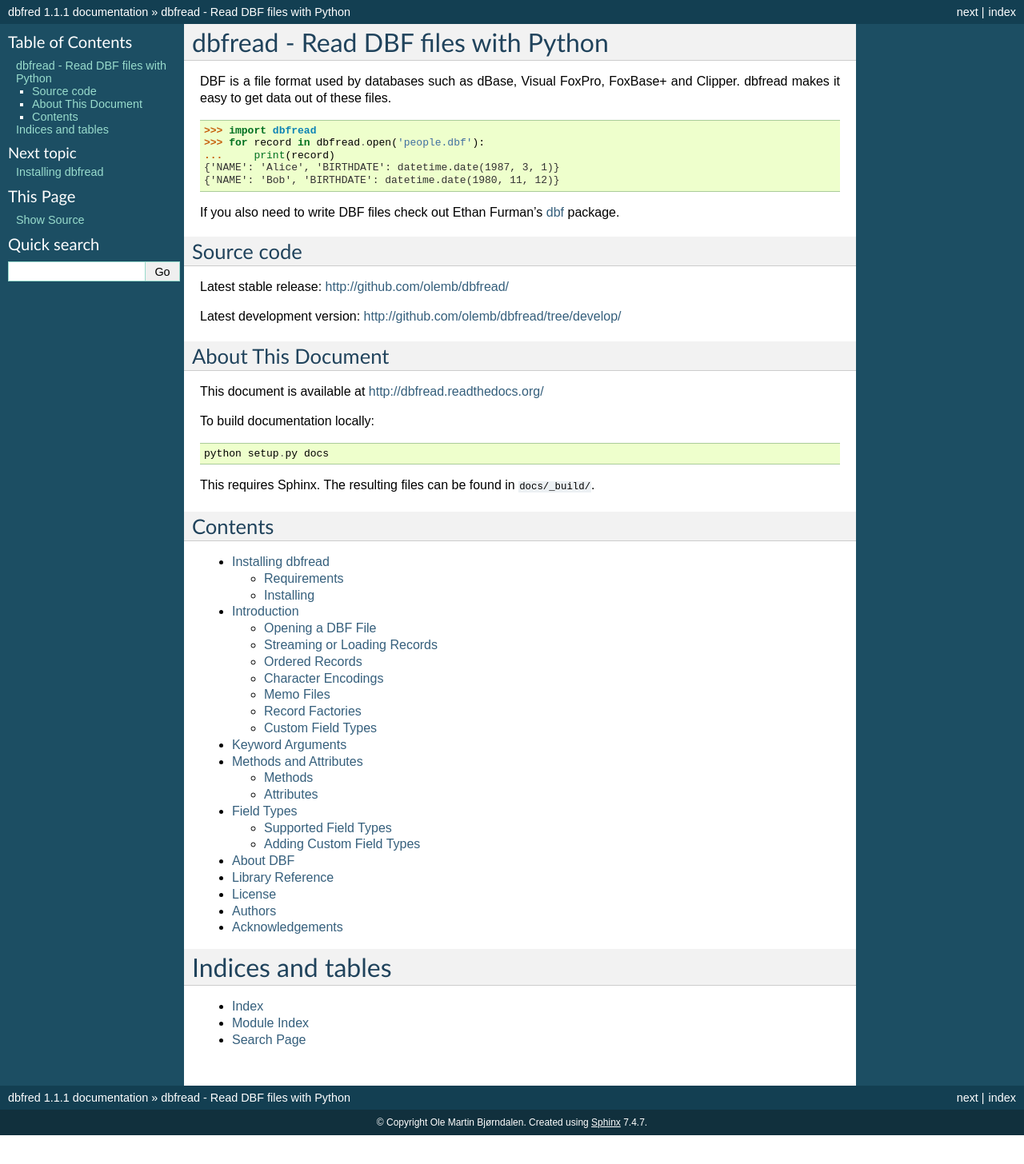
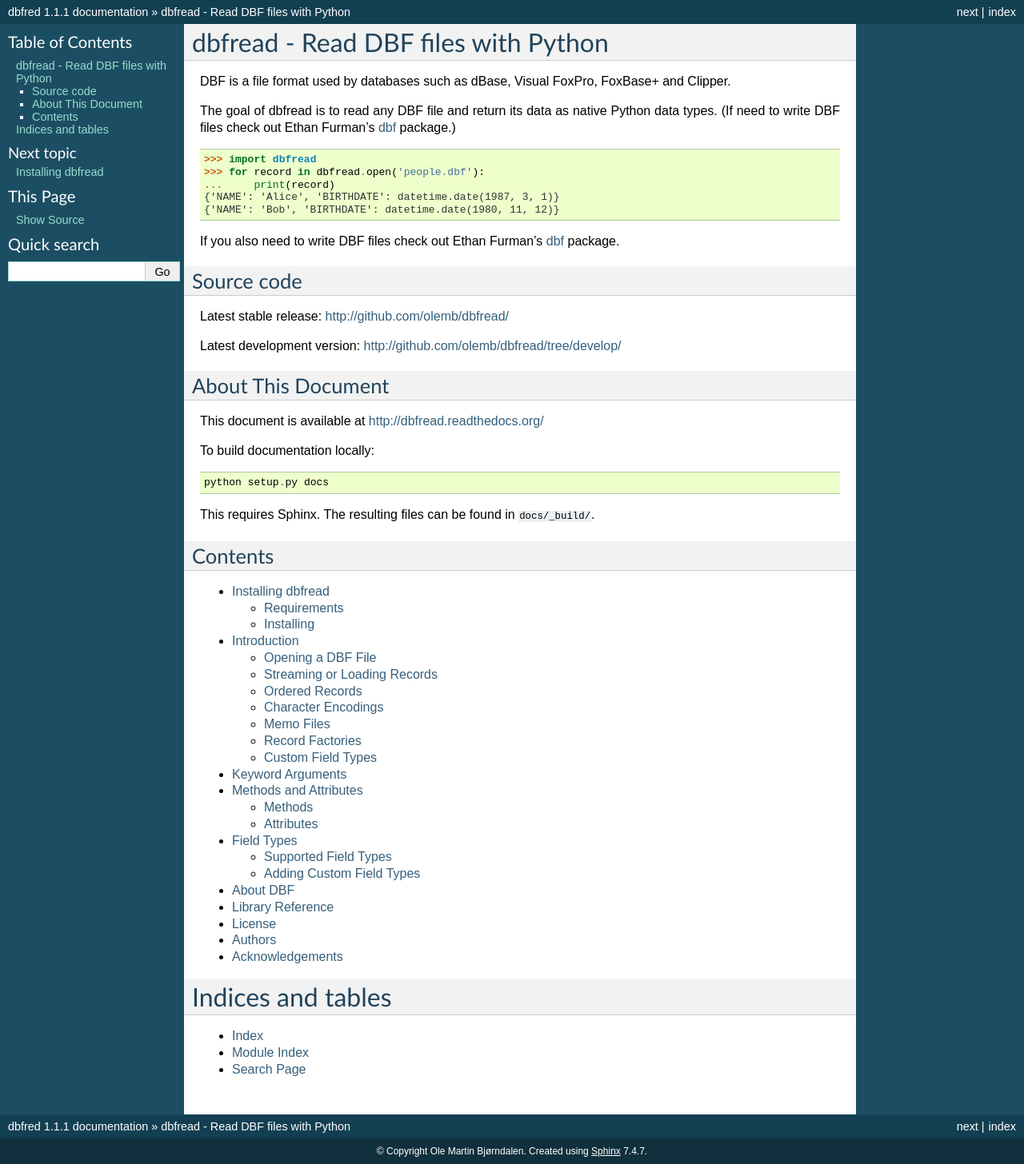
Before and after one commit to olemb/dbfread, a Sphinx documentation site: the page built from docs/index.rst, in a window 1280 px wide. Shown: the whole page at 80% size. Built offline with Sphinx 7.4.7, drawn with Linux system fonts in a browser that asks for light colours; before the commit the page ends 1420 px from its top, so only the background shows below that.

```diff
--- a/docs/index.rst
+++ b/docs/index.rst
@@ -6,8 +6,11 @@ dbfread - Read DBF files with Python
 ====================================
 
 DBF is a file format used by databases such as dBase, Visual FoxPro,
-FoxBase+ and Clipper. dbfread makes it easy to get data out of these
-files.
+FoxBase+ and Clipper.
+
+The goal of dbfread is to read any DBF file and return its data as
+native Python data types. (If need to write DBF files check out Ethan
+Furman's `dbf <https://pypi.python.org/pypi/dbf/0.95.012>`_ package.)
 
 .. code-block:: python
 
```
Also changed, not shown: README.rst (+5 -5 lines), docs/introduction.rst (+0 -7 lines).
